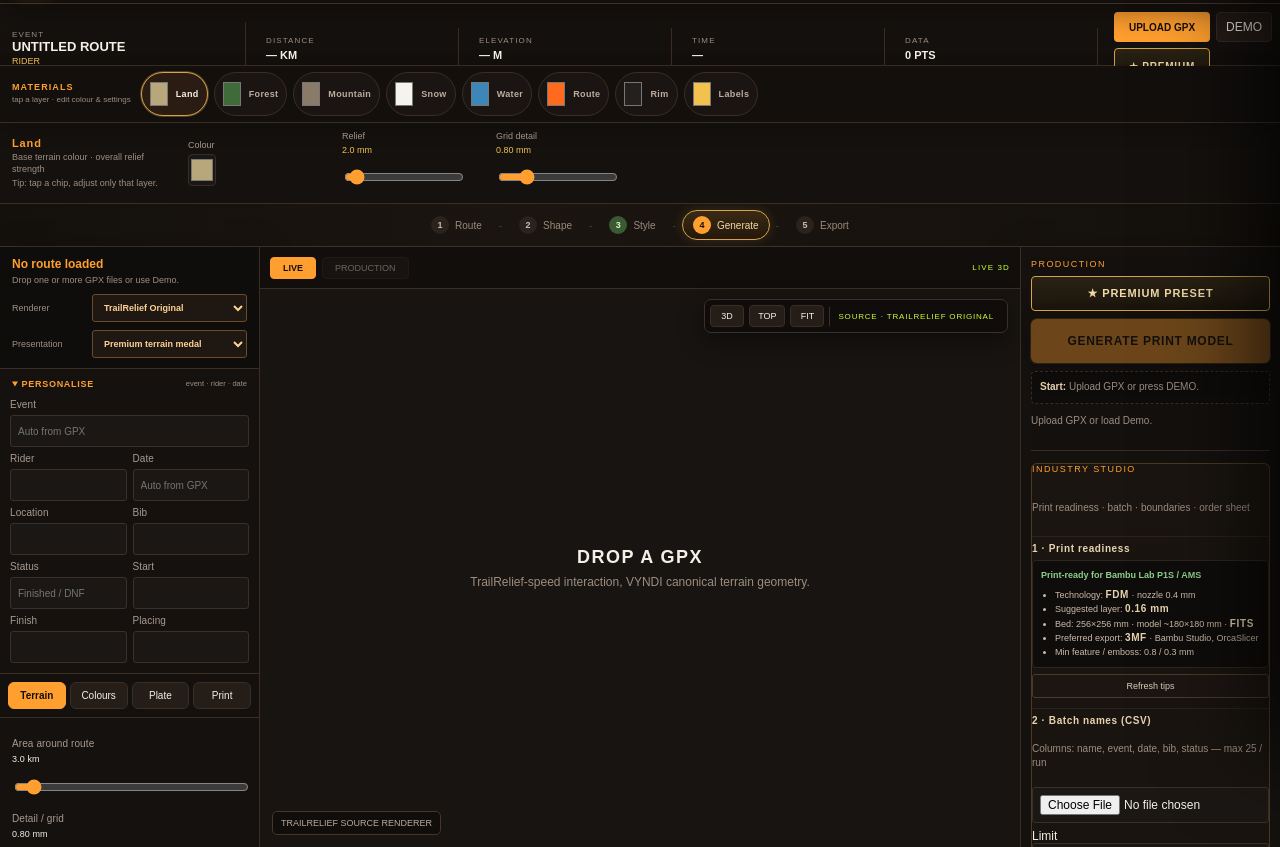
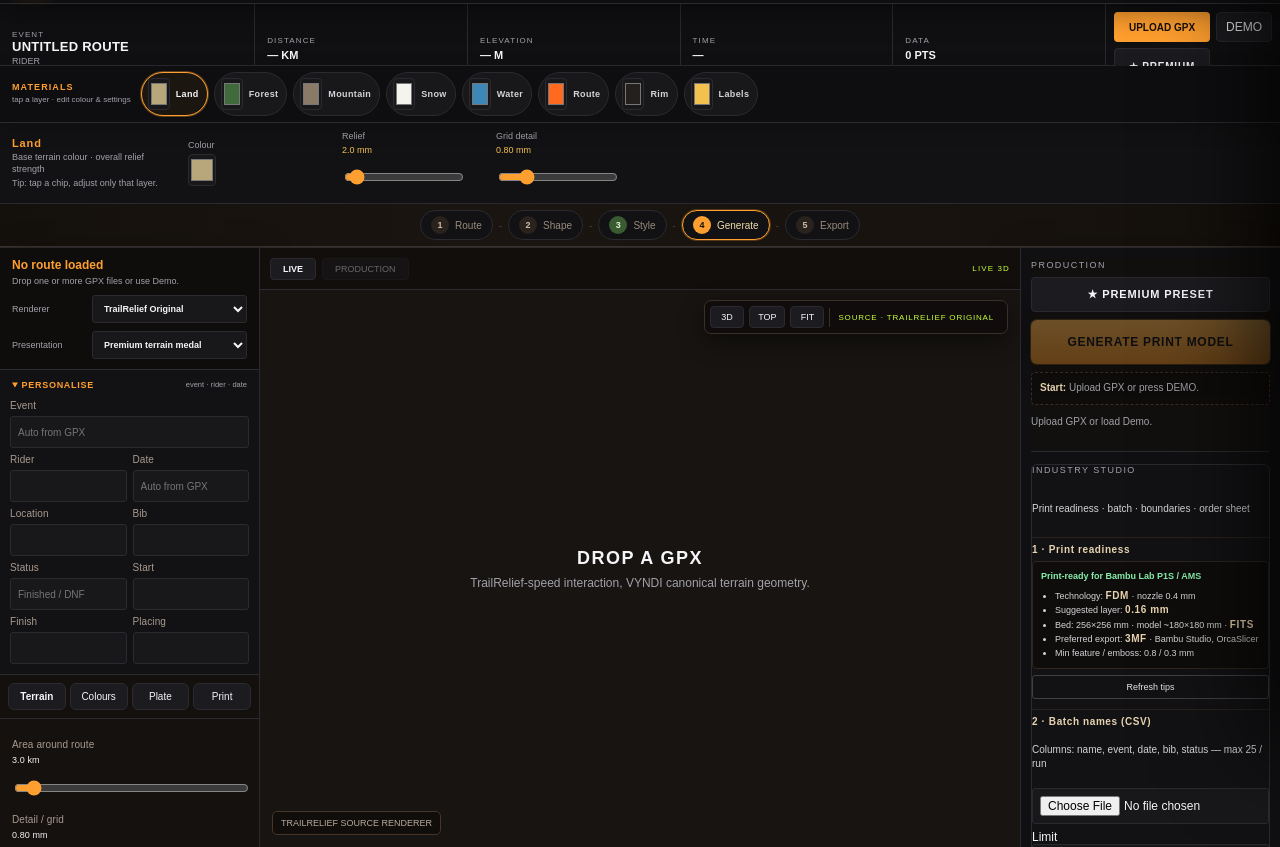
Before and after one commit to shyamsundhar1982/Vyndi-3rd-Diamension, a website with bundled scripts: page apps/web/index.html in a window 1280 px wide. Shown: the part 50-897 px from the top of the page. Built offline with nearby package versions, Linux system fonts and the light colour scheme.

Commit message:
Workbench: crisp clear theme (anti-fog)

```diff
--- a/apps/web/styles.css
+++ b/apps/web/styles.css
@@ -266,3 +266,175 @@
 .work-flow{justify-content:center}
 .prod-actions .primary{width:100%}
 .viewport-wrap{min-height:320px}
+
+/* ========== CRISP STUDIO THEME (anti-fog) ========== */
+:root{
+  --bg:#0a0a0b;
+  --panel:#121214;
+  --panel2:#18181b;
+  --panel3:#0e0e10;
+  --line:#2a2a30;
+  --line2:#3a3a44;
+  --ink:#f5f5f7;
+  --muted:#a1a1aa;
+  --orange:#ff9f2f;
+  --orange2:#ff7a1a;
+  --lime:#c9ff38;
+  --amber:#f2c14e;
+  --danger:#ff6d5d;
+  --glass:rgba(18,18,20,.92);
+}
+html,body{
+  background:#0a0a0b!important;
+  color:var(--ink)!important;
+  -webkit-font-smoothing:antialiased;
+  -moz-osx-font-smoothing:grayscale;
+}
+body::before,body::after,.fog,.vignette,.blur-layer{display:none!important}
+.topbar,.event-ribbon,.material-ribbon,.mat-inspector,.onboard,.control-rail,.production-rail,.viewport-wrap,.studio{
+  backdrop-filter:none!important;
+  -webkit-backdrop-filter:none!important;
+  filter:none!important;
+}
+.topbar{
+  background:#0e0e10!important;
+  border-bottom:1px solid #2a2a30!important;
+}
+.event-ribbon{
+  background:#101012!important;
+  border-bottom:1px solid #2a2a30!important;
+}
+.event-id,.metric{border-right-color:#2a2a30!important}
+.material-ribbon{
+  background:#0e0e10!important;
+  border-bottom:1px solid #2a2a30!important;
+}
+.mat-inspector{
+  background:#121214!important;
+  border-bottom:1px solid #2a2a30!important;
+}
+.onboard{
+  background:#0e0e10!important;
+  border-bottom:1px solid #2a2a30!important;
+}
+.onboard .step{
+  background:#121214!important;
+  border-color:#2a2a30!important;
+}
+.studio{
+  background:#0a0a0b!important;
+}
+.control-rail,.production-rail{
+  background:#101012!important;
+  border-color:#2a2a30!important;
+}
+.viewport-wrap,.viewport,model-viewer,#viewerHost,.live-stage{
+  background:#050506!important;
+  border-color:#2a2a30!important;
+}
+.drop-hint,.empty-state{
+  color:#d4d4d8!important;
+  text-shadow:none!important;
+  opacity:1!important;
+}
+.drop-hint small,.empty-state small{color:#a1a1aa!important}
+.panel,.card,.industry-panel,.prod-actions,details,fieldset,.hint-box{
+  background:#121214!important;
+  border-color:#2a2a30!important;
+  box-shadow:none!important;
+}
+button{
+  background:#1c1c20!important;
+  border-color:#2a2a30!important;
+  color:var(--ink)!important;
+}
+button:hover{border-color:#52525b!important;background:#222226!important}
+button.primary,.primary{
+  background:linear-gradient(180deg,#ffb347,#e8891a)!important;
+  color:#0a0a0b!important;
+  border-color:#ff9f2f!important;
+}
+button.ghost,.ghost{
+  background:transparent!important;
+  border-color:#3f3f46!important;
+  color:#e4e4e7!important;
+}
+button.accent,.accent{border-color:var(--orange)!important;color:var(--orange)!important;background:#141210!important}
+input,select,textarea{
+  background:#18181b!important;
+  border:1px solid #2a2a30!important;
+  color:var(--ink)!important;
+}
+input:focus,select:focus,textarea:focus{
+  outline:none!important;
+  border-color:#ff9f2f!important;
+  box-shadow:0 0 0 1px #ff9f2f44!important;
+}
+.mat-chip{
+  background:#18181b!important;
+  border-color:#2a2a30!important;
+  color:#d4d4d8!important;
+}
+.mat-chip.active{
+  border-color:var(--orange)!important;
+  background:#1c1610!important;
+  box-shadow:0 0 0 1px #ff9f2f55!important;
+  color:var(--ink)!important;
+}
+.mat-inspector-body label{color:#a1a1aa!important}
+.mat-inspector-body output{color:var(--amber)!important}
+.live-badge,.source-badge{
+  background:#18181b!important;
+  border:1px solid #2a2a30!important;
+  color:#e4e4e7!important;
+}
+.work-flow .step,.flow-step{
+  background:#121214!important;
+  border-color:#2a2a30!important;
+}
+.work-flow .step.active,.flow-step.active{
+  border-color:var(--orange)!important;
+  box-shadow:0 0 0 1px #ff9f2f44!important;
+}
+.production-rail h3,.production-rail .eyebrow{color:#a1a1aa!important}
+.industry-panel li,.industry-panel p{color:#d4d4d8!important}
+.industry-panel .ok,.print-ready{color:#86efac!important}
+.control-rail::-webkit-scrollbar,.production-rail::-webkit-scrollbar{width:8px}
+.control-rail::-webkit-scrollbar-track,.production-rail::-webkit-scrollbar-track{background:#0a0a0b}
+.control-rail::-webkit-scrollbar-thumb,.production-rail::-webkit-scrollbar-thumb{background:#3f3f46;border-radius:4px}
+.studio{
+  gap:0!important;
+  border-top:1px solid #2a2a30;
+}
+.control-rail{border-right:1px solid #2a2a30!important}
+.production-rail{border-left:1px solid #2a2a30!important}
+.viewport-toolbar,.view-tools{
+  background:rgba(10,10,11,.88)!important;
+  border:1px solid #2a2a30!important;
+  backdrop-filter:none!important;
+}
+.brand strong,.event-id strong,.drop-hint{letter-spacing:.02em}
+.muted,small,.eyebrow{color:#a1a1aa!important}
+.toggle-group button.active,[data-mode].active,#liveBtn.active,#prodBtn.active{
+  background:#1c1610!important;
+  border-color:var(--orange)!important;
+  color:var(--orange)!important;
+}
+
+/* —— Workbench layout orientation —— */
+.studio{
+  height:calc(100vh - 200px)!important;
+  grid-template-columns:minmax(220px,260px) minmax(0,1fr) minmax(220px,260px)!important;
+}
+.control-rail,.production-rail{
+  max-height:calc(100vh - 200px);
+  overflow:auto;
+}
+.material-ribbon{display:flex!important;flex-wrap:wrap;align-items:center;gap:6px}
+.mat-inspector{display:grid!important;grid-template-columns:minmax(120px,160px) 1fr;gap:10px 16px;align-items:center}
+.event-ribbon{display:grid!important;grid-template-columns:minmax(140px,1.2fr) repeat(4,minmax(70px,1fr)) auto;gap:0;align-items:stretch}
+@media(max-width:1100px){
+  .event-ribbon{grid-template-columns:1fr 1fr}
+  .studio{grid-template-columns:1fr!important;grid-template-rows:auto minmax(40vh,1fr) auto!important;height:auto!important}
+}
+.viewport-wrap{min-height:320px}
```
